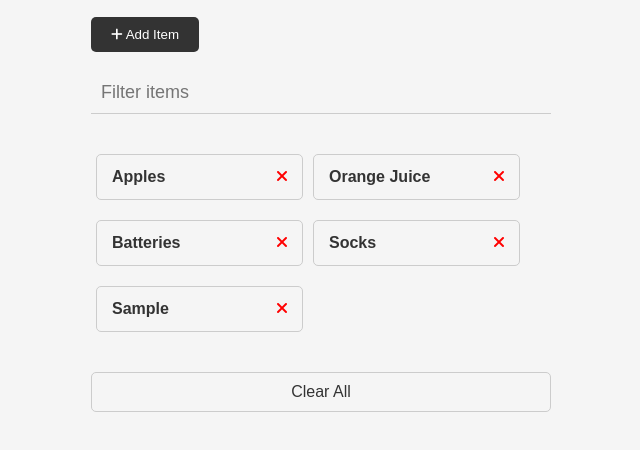
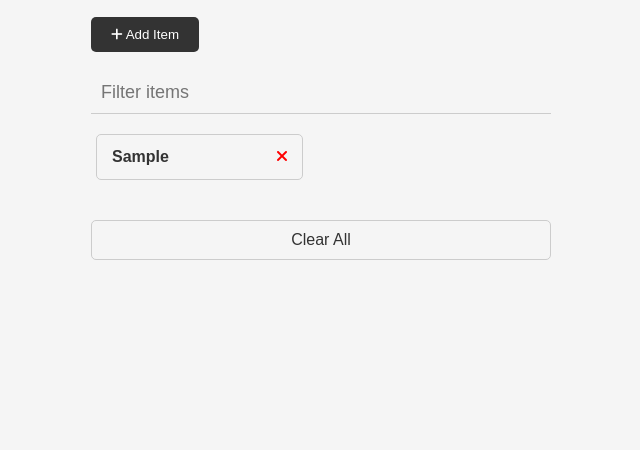
Before and after one commit to baskaradm/shopping-list, a plain HTML site: page index.html in a window 1280 px wide. Both pictures are taken after typing "Sample" into the empty fields and a click on the button "Add Item". Shown: the part 180-630 px from the top of the page, without its empty margins (319-959 px from the left). Drawn offline with Linux system fonts and the light colour scheme.

Commit message:
Add to clearn btn and filter items not to show when have no items

```diff
--- a/index.html
+++ b/index.html
@@ -45,7 +45,7 @@
         />
       </div>
       <ul id="item-list" class="items">
-        <li>
+        <!-- <li>
           Apples
           <button class="remove-item btn-link text-red">
             <i class="fas fa-xmark"></i>
@@ -68,7 +68,7 @@
           <button class="remove-item btn-link text-red">
             <i class="fas fa-xmark"></i>
           </button>
-        </li>
+        </li> -->
       </ul>
       <button id="clear" class="btn-clear">Clear All</button>
     </div>
--- a/script.js
+++ b/script.js
@@ -2,6 +2,7 @@ const itemForm = document.getElementById('item-form');
 const itemInput = document.getElementById('item-input');
 const itemList = document.getElementById('item-list');
 const clearButton = document.getElementById('clear');
+const itemFilter = document.getElementById('filter');
 
 function addItem(e) {
   e.preventDefault();
@@ -19,7 +20,11 @@ function addItem(e) {
 
   const button = createButton('remove-item btn-link text-red');
   li.appendChild(button);
+
+  //Add li to the DOM
   itemList.appendChild(li);
+
+  checkUI();
 
   itemInput.value = '';
 }
@@ -40,7 +45,10 @@ function createIcon(classes) {
 
 function removeItem(e) {
   if (e.target.parentElement.classList.contains('remove-item')) {
-    e.target.parentElement.parentElement.remove();
+    if (window.confirm('Are your sure')) {
+      e.target.parentElement.parentElement.remove();
+      checkUI();
+    }
   }
 }
 
@@ -48,8 +56,23 @@ function clearItems() {
   while (itemList.firstChild) {
     itemList.removeChild(itemList.firstChild);
   }
+  checkUI();
+}
+
+function checkUI() {
+  const items = itemList.querySelectorAll('li');
+  console.log(items);
+  if (items.length === 0) {
+    clearButton.style.display = 'none';
+    itemFilter.style.display = 'none';
+  } else {
+    clearButton.style.display = 'block';
+    itemFilter.style.display = 'block';
+  }
 }
 
 itemForm.addEventListener('submit', addItem);
 itemList.addEventListener('click', removeItem);
 clearButton.addEventListener('click', clearItems);
+
+checkUI();
```
